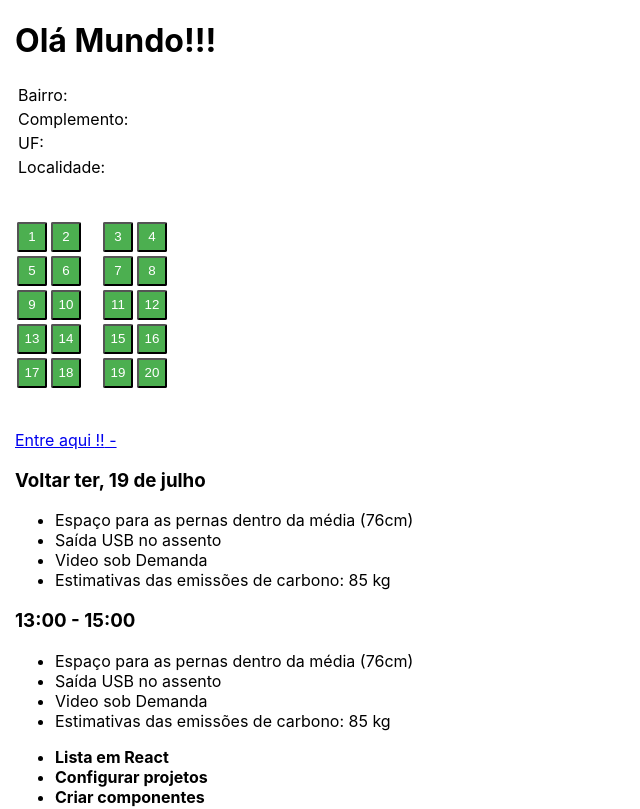
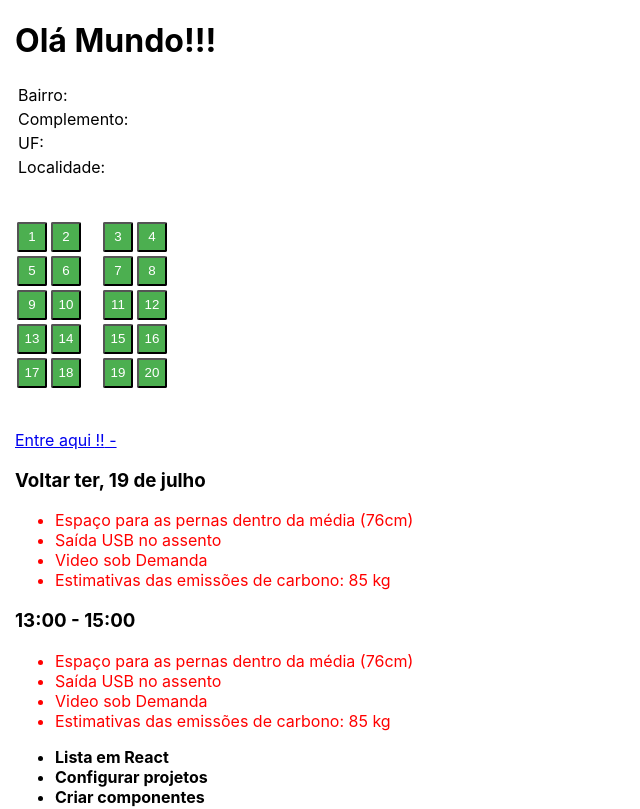
Before and after one commit to MayaraRocha95/descomplica-react, a React (Create React App) app: page / in a window 1280 px wide. Shown: the top 809 px of the page, without its empty margins (0-640 px from the left). Built offline with nearby package versions, Linux system fonts and the light colour scheme; no server answers.

Commit message:
ConsumeAndProvider

```diff
--- a/src/App.js
+++ b/src/App.js
@@ -1,10 +1,10 @@
+
 
 import './App.css';
 import Voos from './Voos';
 import { AssentosOnibus } from './AssentosOnibus';
-import React from 'react';
+import React, { createContext } from 'react';
 import { ViaCep } from './ViaCep';
-
 
 const Title = () =>{
   return(
@@ -15,8 +15,6 @@ const Title = () =>{
   </h1>
   )
 }
-
-
 class MyButton extends React.Component {
 //  const handleClick = (e) => {
  //   e.preventDefault();
@@ -32,7 +30,6 @@ console.log('clicou', e);
   )
 }
  }
-
 
 function MyButtoon(props){
  const handleClick = () => {
@@ -76,11 +73,17 @@ const Lista = () => {
      </ul>
   )
 }
+
+export const ThemeContext = createContext({});
+
+
+
 function App() {
 const labelBotao = 'Entre aqui'
 
   return (
     <div className="App">
+      <ThemeContext.Provider value={{color : 'red'}} >
    <Title />
    <ViaCep />
    <br></br>
@@ -102,9 +105,9 @@ const labelBotao = 'Entre aqui'
    <div className="button1">
       <MyButtoon label="Aperte Aqui"/>
    </div>
+  </ThemeContext.Provider>
+    </div>
 
-
-    </div>
   );
 }
 
--- a/src/Voos.js
+++ b/src/Voos.js
@@ -1,3 +1,5 @@
+import { ThemeContext } from './App'
+
 function Voos(){
   const voosDisponiveis = [
     {
@@ -45,12 +47,19 @@ function Voos(){
   ]
   function ItemVooDetails({ details }) {
    return(
-    <ul>
-    {details.map(detail => (
-       <li key={detail.id}>{detail.title}</li>
-    ))}
+    <ThemeContext.Consumer>
+      {(value) => (                       //passando para o consumer uma arrow function
+   <ul>
+        {details.map(detail => (
+         <li key={detail.id}
+         style={{ color: value.color}}
+         >
+          {detail.title}</li>
+        ))}
+   </ul>
+      )}
 
-  </ul>
+  </ThemeContext.Consumer>
    )
   }
 
```
